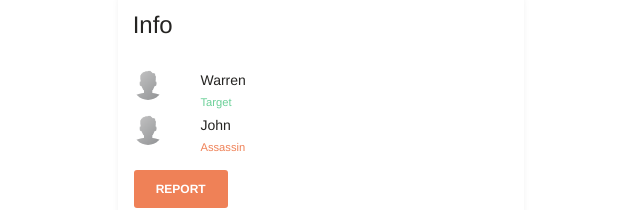
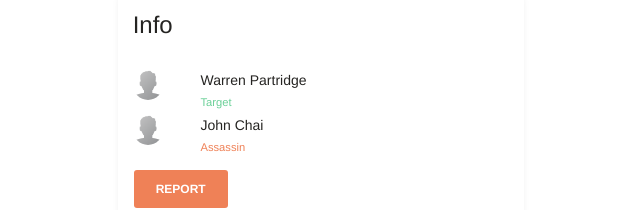
Before and after one commit to BUUPE/Ezio, a Next.js app: page /user in a window 1280 px wide. Shown: the part 496-706 px from the top of the page, without its empty margins (319-959 px from the left). Built offline with nearby package versions, Linux system fonts and the light colour scheme.

Commit message:
added full names

```diff
--- a/pages/user.js
+++ b/pages/user.js
@@ -23,8 +23,8 @@ class User extends React.Component {
       user: {
         name: "Keshav Maheshwari",
         profilePicURL: "http://www.keshavmaheshwari.us/images/me.jpg",
-        target: "Warren",
-        assassin: "John",
+        target: "Warren Partridge",
+        assassin: "John Chai",
       },
       countdown: {
         days: "99",
```
